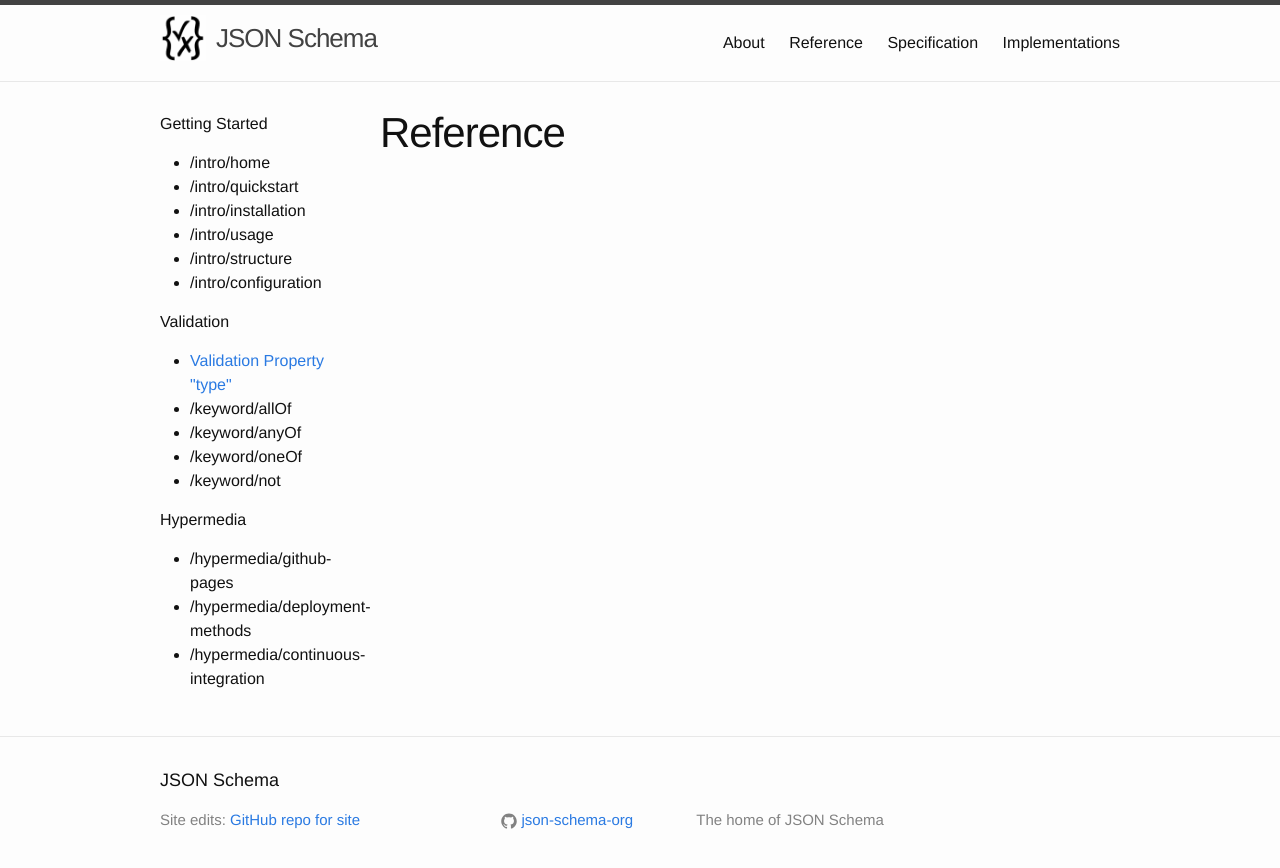
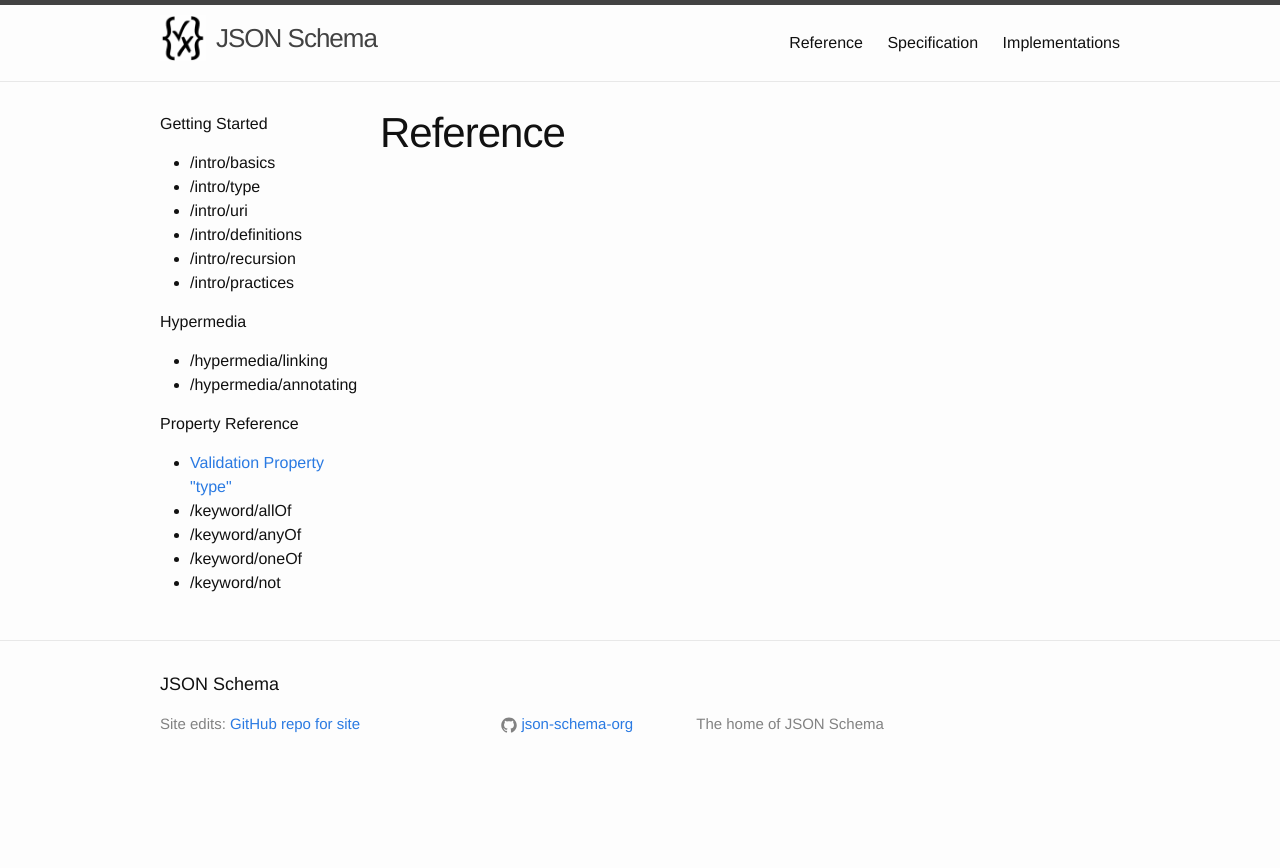
Before and after one commit to awwright/json-schema-org-pages, a Jekyll site: the page built from _docs/index.md, in a window 1280 px wide. Shown: the top 868 px of the page. Built offline with Jekyll 4.4.1, drawn with Linux system fonts in a browser that asks for light colours.

Commit message:
Rewrite some of the frontpage

```diff
--- a/_data/docs.yml
+++ b/_data/docs.yml
@@ -1,22 +1,21 @@
 - title: Getting Started
   docs:
-  - /intro/home
-  - /intro/quickstart
-  - /intro/installation
-  - /intro/usage
-  - /intro/structure
-  - /intro/configuration
+  - /intro/basics
+  - /intro/type
+  - /intro/uri
+  - /intro/definitions
+  - /intro/recursion
+  - /intro/practices
 
-- title: Validation
+- title: Hypermedia
+  docs:
+  - /hypermedia/linking
+  - /hypermedia/annotating
+
+- title: Property Reference
   docs:
   - /keyword/type
   - /keyword/allOf
   - /keyword/anyOf
   - /keyword/oneOf
   - /keyword/not
-
-- title: Hypermedia
-  docs:
-  - /hypermedia/github-pages
-  - /hypermedia/deployment-methods
-  - /hypermedia/continuous-integration
--- a/_includes/header.html
+++ b/_includes/header.html
@@ -16,7 +16,6 @@
       </a>
 
       <div class="trigger">
-        <a class="page-link" href="/about">About</a>
         <a class="page-link" href="/doc">Reference</a>
         <a class="page-link" href="/spec">Specification</a>
         <a class="page-link" href="/implementations">Implementations</a>
```
Also changed, not shown: index.md (+29 -1 lines), spec.md (+2 -1 lines).
